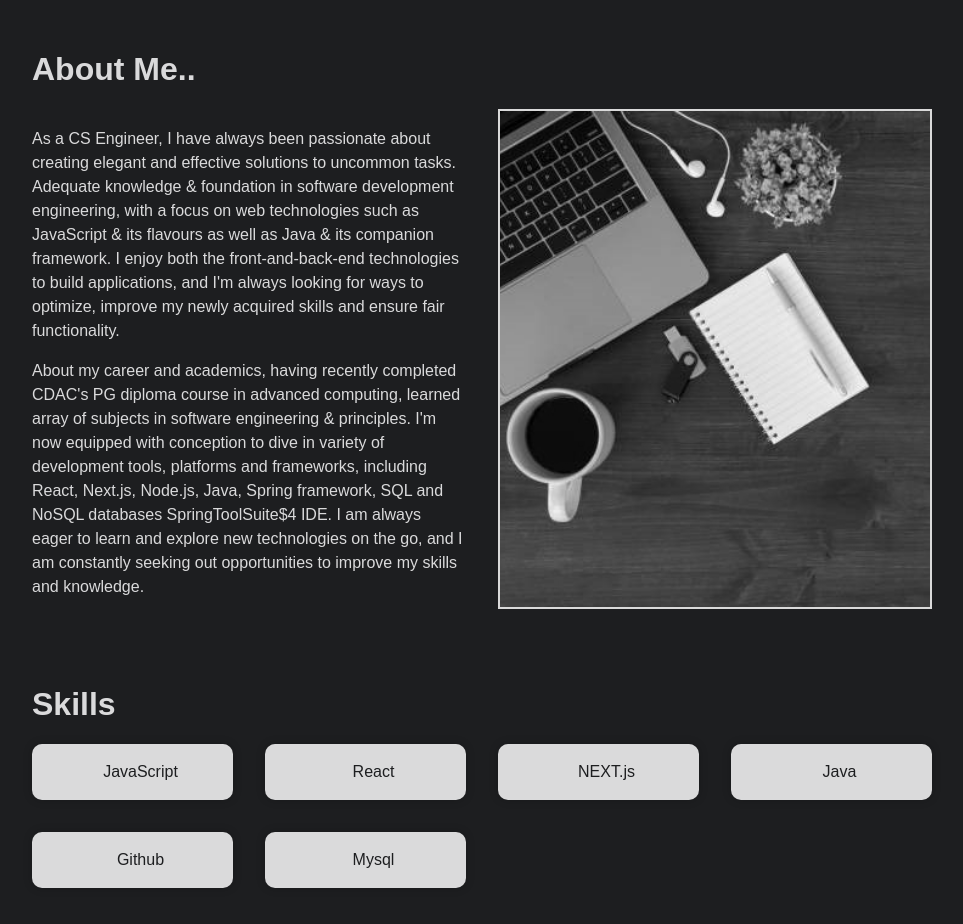
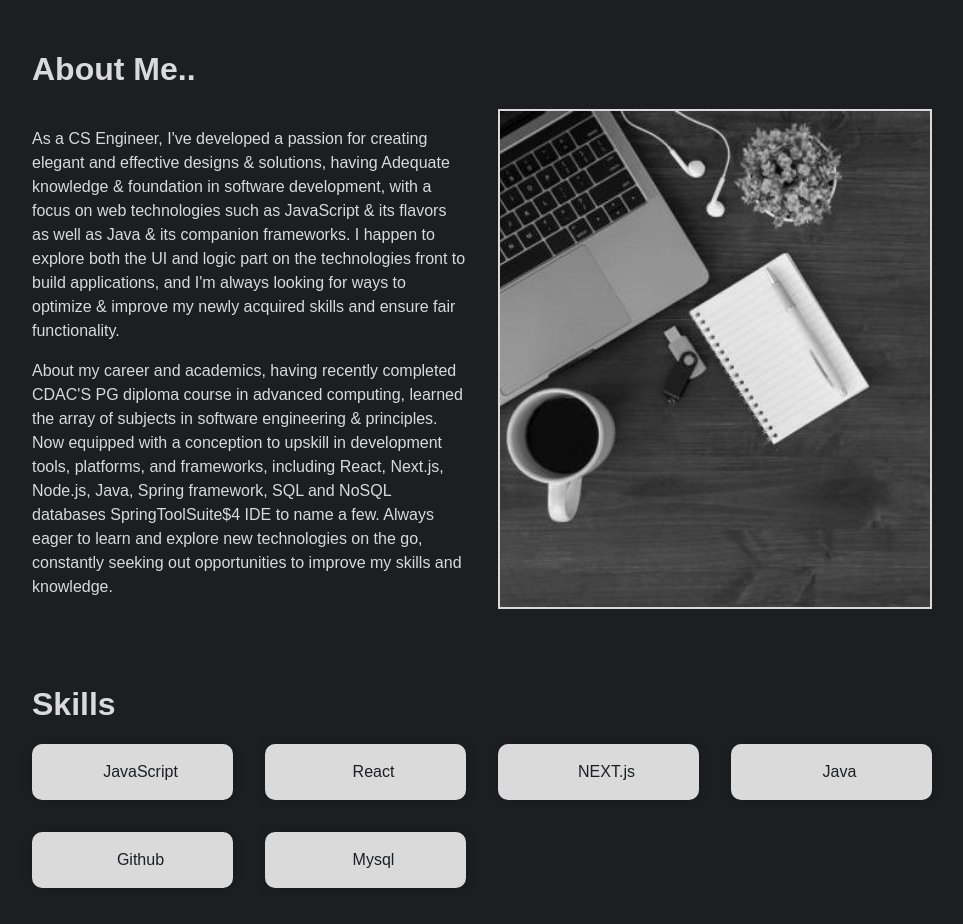
Before and after one commit to Shreyas9921/pratikwebportfolio, a Next.js app: page / in a window 1280 px wide. Shown: the part 780-1704 px from the top of the page, without its empty margins (158-1121 px from the left). Built offline with nearby package versions, Linux system fonts and the light colour scheme.

Commit message:
Update About.jsx

```diff
--- a/src/components/About.jsx
+++ b/src/components/About.jsx
@@ -11,17 +11,17 @@ const About = () => {
         <div className="about-text">
           <p></p>
           <p>
-            As a CS Engineer, I have always been passionate about creating elegant and effective solutions to
-            uncommon tasks. Adequate knowledge & foundation in software development engineering, with a focus on web
-            technologies such as JavaScript & its flavours as well as Java & its companion framework.
-            I enjoy both the front-and-back-end technologies to build applications, and I'm always looking for ways to optimize,
-            improve my newly acquired skills and ensure fair functionality.
+            As a CS Engineer, I've  developed a passion for creating elegant and effective designs & solutions,
+            having Adequate knowledge & foundation in software development, with a focus on web
+            technologies such as JavaScript & its flavors as well as Java & its companion frameworks.
+            I happen to explore both the UI and logic part on the technologies front to build applications,
+            and I'm always looking for ways to optimize & improve my newly acquired skills and ensure fair functionality.
           </p>
-          <p>About my career and academics, having recently completed CDAC's PG diploma course in advanced computing,
-            learned array of subjects in software engineering & principles. I'm now equipped with conception to dive in variety
-            of development tools, platforms and frameworks, including React, Next.js, Node.js, Java, Spring framework, SQL and NoSQL databases
-            SpringToolSuite$4 IDE. I am always eager to learn and explore new technologies on the go, and
-            I am constantly seeking out opportunities to improve my skills and knowledge.</p>
+          <p>About my career and academics, having recently completed CDAC'S PG diploma course in advanced computing,
+            learned the array of subjects in software engineering & principles. Now equipped with a conception to upskill in
+            development tools, platforms, and frameworks, including React, Next.js, Node.js, Java, Spring framework,
+            SQL and NoSQL databases SpringToolSuite$4 IDE to name a few. Always eager to learn and explore new technologies on the go,
+            constantly seeking out opportunities to improve my skills and knowledge.</p>
         </div>
         <div className="about-img">
           <Image src='/images/about.jpg' className="profile-img" width={300} height={500}/>
```
